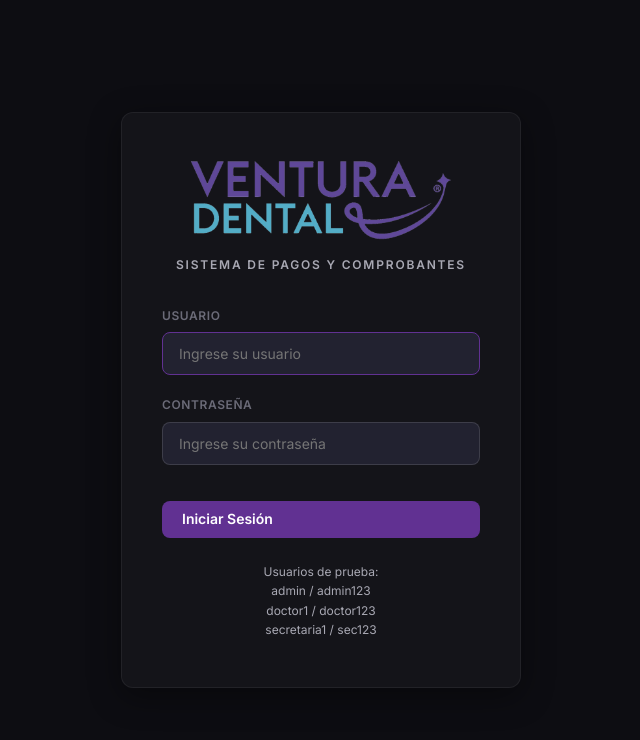
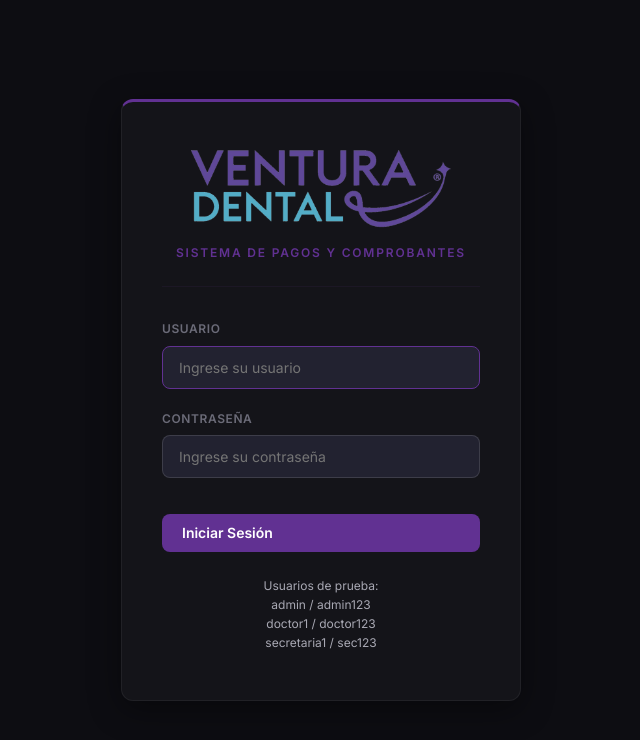
Before and after one commit to sammy9322/ventura-dental-facturacion, a React (Vite) app in the folder client/: page /login in a window 1280 px wide. Shown: the top 740 px of the page, without its empty margins (319-959 px from the left). Built offline with nearby package versions, Linux system fonts and the light colour scheme.

Commit message:
style: aplicar rediseño bento minimal, marca púrpura ventura y limpiezas de fase 4

```diff
--- a/client/src/pages/CobrosPage.tsx
+++ b/client/src/pages/CobrosPage.tsx
@@ -61,8 +61,8 @@ const handleFinalizar = async () => {
 
     } catch (err: any) {
       console.error('Error al finalizar pago:', err);
-      // TODO: toast.error(err.response?.data?.error || 'Error al finalizar pago')
-      toast.error(err.response?.data?.error || 'Error al finalizar pago');
+      // Mostrar mensaje de error al usuario con detalle si existe
+      toast.error(err?.response?.data?.error || 'Error al finalizar pago');
     } finally {
       setFinalizing(false);
     }
--- a/client/src/pages/HistorialPagosPage.tsx
+++ b/client/src/pages/HistorialPagosPage.tsx
@@ -37,7 +37,7 @@ export default function HistorialPagosPage() {
       setComprobanteMostrado(comprobanteData.data);
     } catch (error) {
       console.error('Error al obtener comprobante:', error);
-      // TODO: toast.error('Error al obtener el comprobante')
+      // Mostrar mensaje de error al usuario
       toast.error('Error al obtener el comprobante');
     } finally {
       setImprimiendoId(null);
--- a/client/src/styles/index.css
+++ b/client/src/styles/index.css
@@ -268,6 +268,7 @@ body {
 .card {
   background: var(--surface);
   border: 1px solid var(--border);
+  border-left: 3px solid var(--brand-purple);
   border-radius: var(--radius-lg);
   padding: 1.5rem;
   margin-bottom: 1.5rem;
@@ -277,6 +278,7 @@ body {
 
 .card:hover {
   border-color: var(--border-strong);
+  border-left-color: var(--brand-purple-light);
 }
 
 /* Bento utility cards */
@@ -501,15 +503,15 @@ body {
 }
 
 .table th {
-  background: transparent;
+  background: var(--surface-hover);
   padding: 1rem 1.25rem;
   text-align: left;
   font-size: 0.7rem;
   font-weight: 700;
   text-transform: uppercase;
   letter-spacing: 0.1em;
-  color: var(--text-muted);
-  border-bottom: 1px solid var(--border);
+  color: var(--brand-purple);
+  border-bottom: 2px solid var(--brand-purple);
 }
 
 .table td {
@@ -859,6 +861,7 @@ body {
 .login-card {
   background: var(--surface);
   border: 1px solid var(--border);
+  border-top: 3px solid var(--brand-purple);
   border-radius: var(--radius-lg);
   padding: 3rem 2.5rem;
   width: 100%;
@@ -866,14 +869,19 @@ body {
   box-shadow: var(--shadow-lg);
 }
 
-.login-logo { text-align: center; margin-bottom: 2rem; }
+.login-logo {
+  text-align: center;
+  margin-bottom: 2rem;
+  padding-bottom: 1.5rem;
+  border-bottom: 1px solid rgba(97, 49, 146, 0.1);
+}
 .login-logo-img {
   width: 100%;
   max-width: 260px;
   height: auto;
 }
 .login-logo p {
-  color: var(--text-secondary);
+  color: var(--brand-purple);
   font-size: 0.75rem;
   letter-spacing: 0.15em;
   text-transform: uppercase;
@@ -944,7 +952,8 @@ body {
 @media (max-width: 768px) {
   :root { --sidebar-w: 68px; }
   .sidebar-logo { padding: 1.25rem 0; justify-content: center; }
-  .sidebar-logo h2, .sidebar-logo .neon-text { display: none; }
+  /* Deprecated neon rule removed - legacy neon text hidden previously */
+  /* Removed .neon-text hiding to keep markup clean. */
   .nav-text { display: none !important; }
   .nav-item { justify-content: center; padding: 0.875rem 0; margin: 0.2rem 0.5rem; }
   .nav-icon { font-size: 1.35rem; }
```
